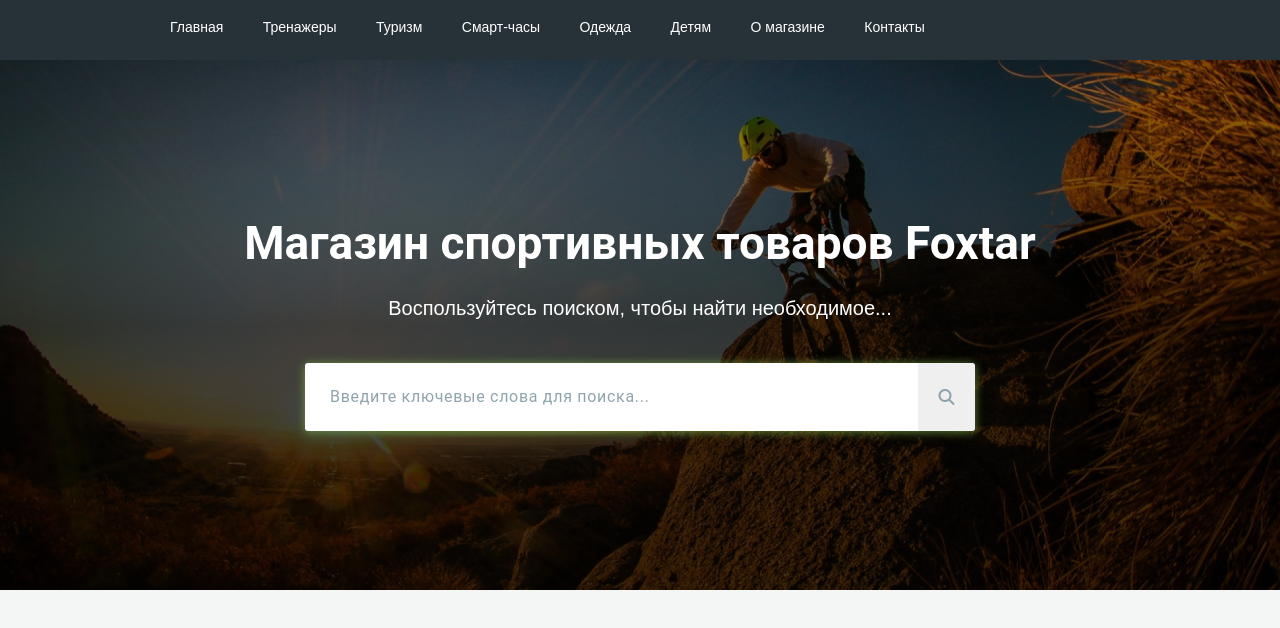
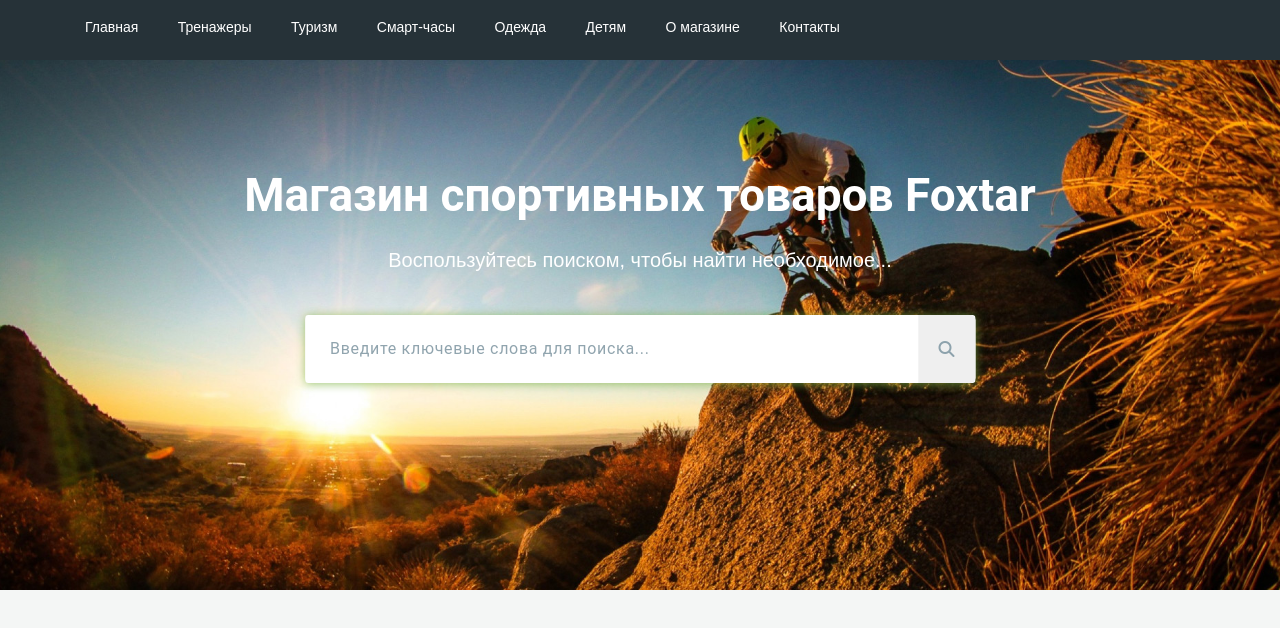
Before and after one commit to Mi-Studio/foxtar_shop, a website: page app/index.html in a window 1280 px wide. Drawn offline with nearby package versions, Linux system fonts and the light colour scheme.

Commit message:
change some tasks from boss

```diff
--- a/app/index.html
+++ b/app/index.html
@@ -13,9 +13,9 @@
 </head>
 
 <body>
-
-    <section class="container container-menu menu">
-        <nav>
+    <section class="menu">
+        <div class="container">
+            <nav class="menu__list">
                 <a href="#" class="menu__item">Главная</a>
                 <a href="#" class="menu__item">Тренажеры</a>
                 <a href="#" class="menu__item">Туризм</a>
@@ -25,23 +25,20 @@
                 <a href="#" class="menu__item">О магазине</a>
                 <a href="#" class="menu__item">Контакты</a>
             </nav>
+        </div>
     </section>
 
 
     <div class="main">
 
         <section class="poster">
-
             <div class="poster__bg">
-
             </div>
-
             <div class="poster__mask">
-
             </div>
-
+            <div class="container">
                 <div class="row">
-            <div class="poster__content col-sm">
+                    <div class="poster__content col col-8">
                         <div class="poster__title">Магазин спортивных товаров Foxtar</div>
                         <div class="poster__description">
                             <p>Воспользуйтесь поиском, чтобы найти необходимое...</p>
@@ -50,6 +47,7 @@
                             <input name="s" placeholder="Введите ключевые слова для поиска..." type="search">
                             <button type="submit"></button>
                         </form>
+                    </div>
                 </div>
             </div>
         </section>
@@ -62,10 +60,11 @@
         <section class="contacts">
 
         </section>
+
     </div>
 
 
-    <script src="https://kit.fontawesome.com/751ca44c72.js"></script>  <!-- font awesome -->
+    <script src="https://kit.fontawesome.com/751ca44c72.js"></script> <!-- font awesome -->
     <script src="https://ajax.googleapis.com/ajax/libs/jquery/3.3.1/jquery.min.js"></script>
     <script src="js/libs.min.js"></script>
     <script src="js/main.js"></script>
--- a/app/scss/main.scss
+++ b/app/scss/main.scss
@@ -5,10 +5,6 @@
 @import "base/reset";
 @import "base/extensions";
 
-.container-menu {
-    padding: 0 170px;
-    margin: 0 auto;
-}
 
 .menu {
     max-width: 100%;
@@ -42,9 +38,9 @@
 // Poster Start
 
 .poster {
+    position: relative;
 
     &__bg {
-    position: relative;
     width: 100vw;
     height: 530px;
     background-image: url(../img/bg_poster.jpg);
@@ -54,15 +50,16 @@
     }
 
     &__mask {
-    background-image: -webkit-linear-gradient(top,rgba(0, 0, 0, 0.38) 0%,rgba(0, 0, 0, 0.74) 50%);
+    background-image: url(../img/bg_cover.png);
     position: absolute;
-    top: 60px;
+    top: 0;
     left: 0;
     width: 100vw;
-    height: 530px;
+    height: 100%;
     background-size: cover;
     background-position: center;
     background-repeat: no-repeat;
+    opacity: 0.8;
     z-index: 0;
     }
 
```
Also changed, not shown: app/css/main.min.css, app/img/bg_cover.png, 3 other files. Lines whose indentation alone changed are shown as unchanged.
